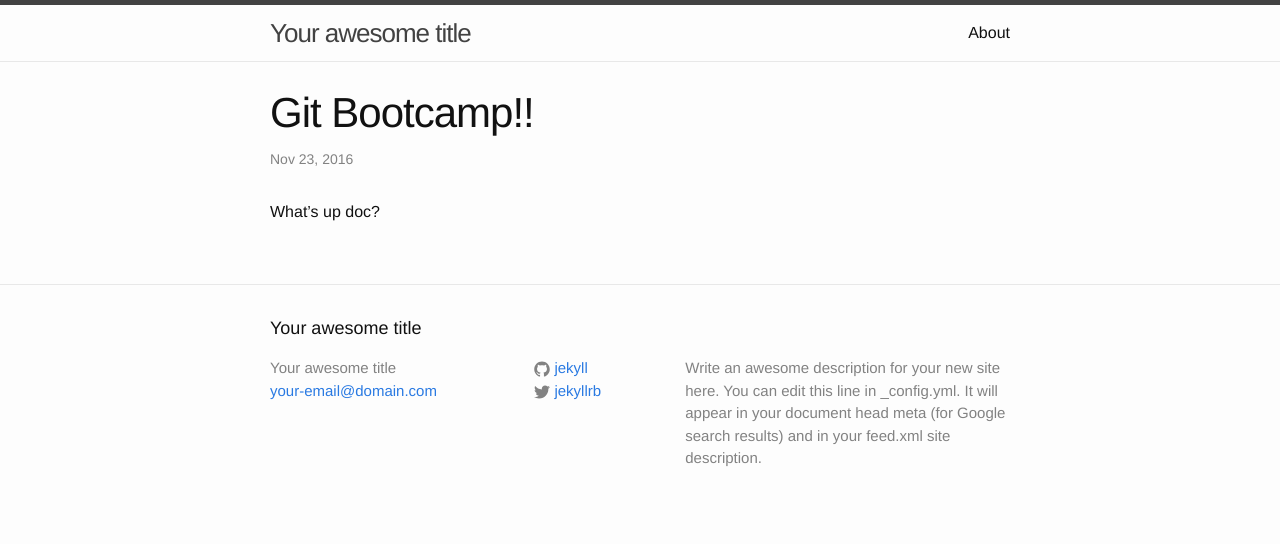
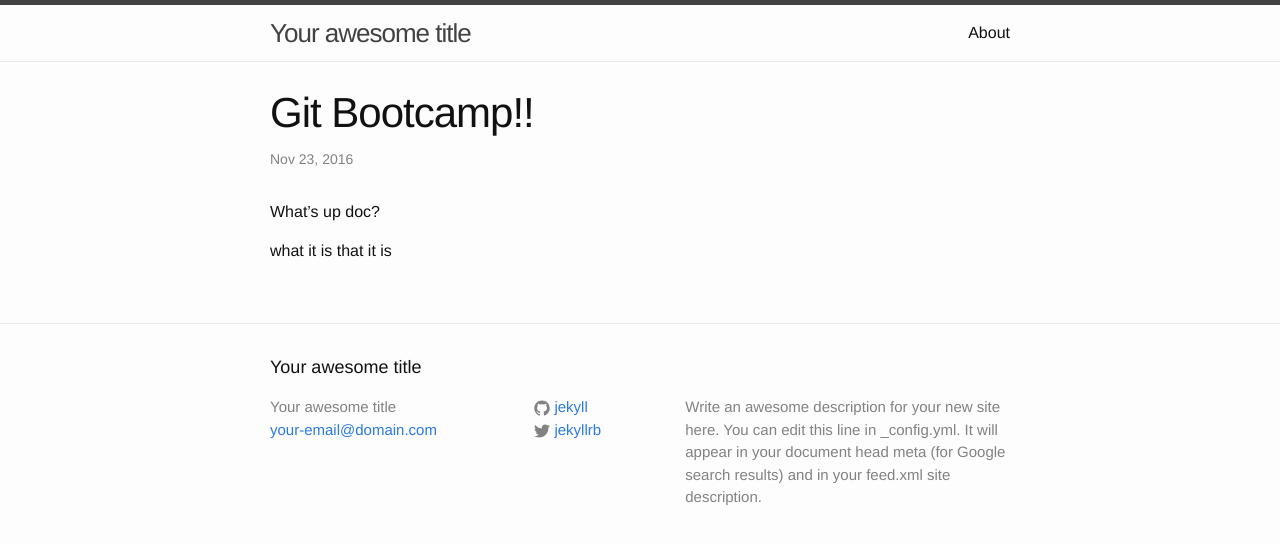
Before and after one commit to amrithyerramilli/demo-jekyll-blog, a Jekyll site: the page built from _posts/2016-11-24-SMJK-Hello-World.md, in a window 1280 px wide. Shown: the top 544 px of the page. Built offline with Jekyll 4.4.1, drawn with Linux system fonts in a browser that asks for light colours.

Commit message:
check sheetal

```diff
--- a/_posts/2016-11-24-SMJK-Hello-World.md
+++ b/_posts/2016-11-24-SMJK-Hello-World.md
@@ -5,3 +5,5 @@ date:   2016-11-23 11:06:26 +0530
 categories: jekyll update
 ---
 What's up doc?
+
+what it is that it is
```
